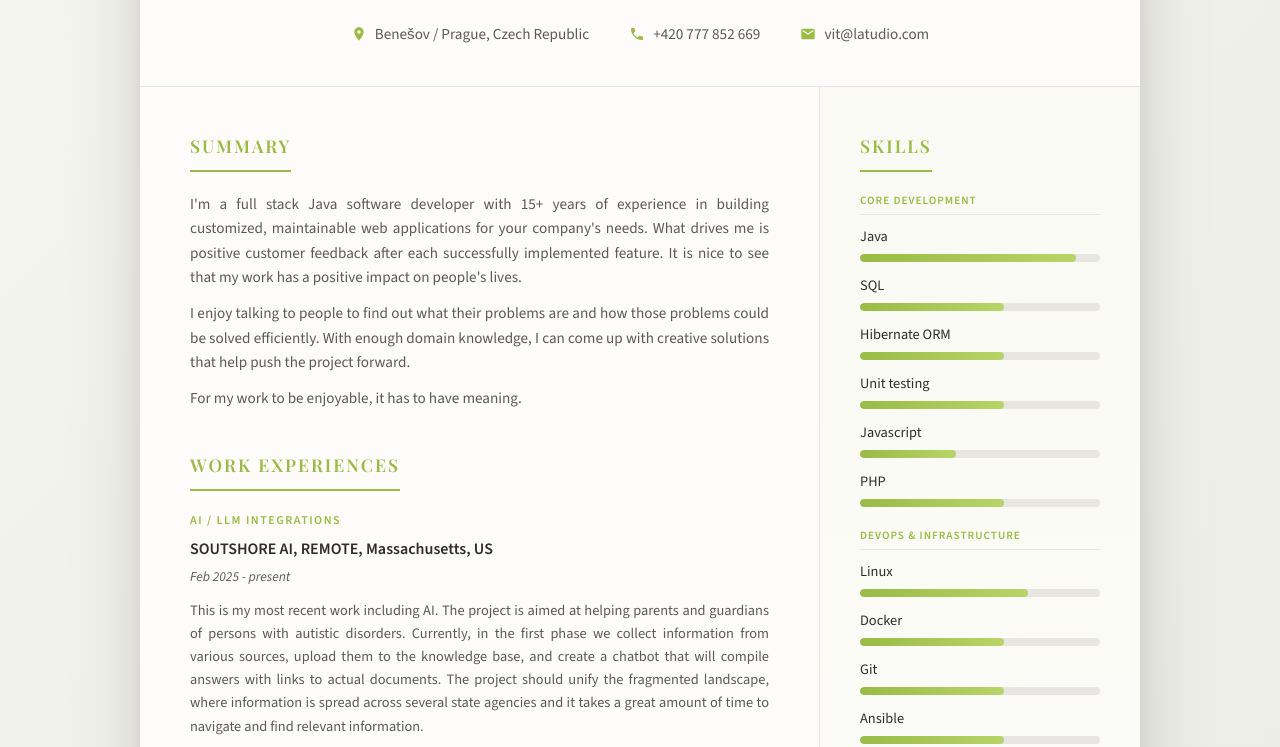
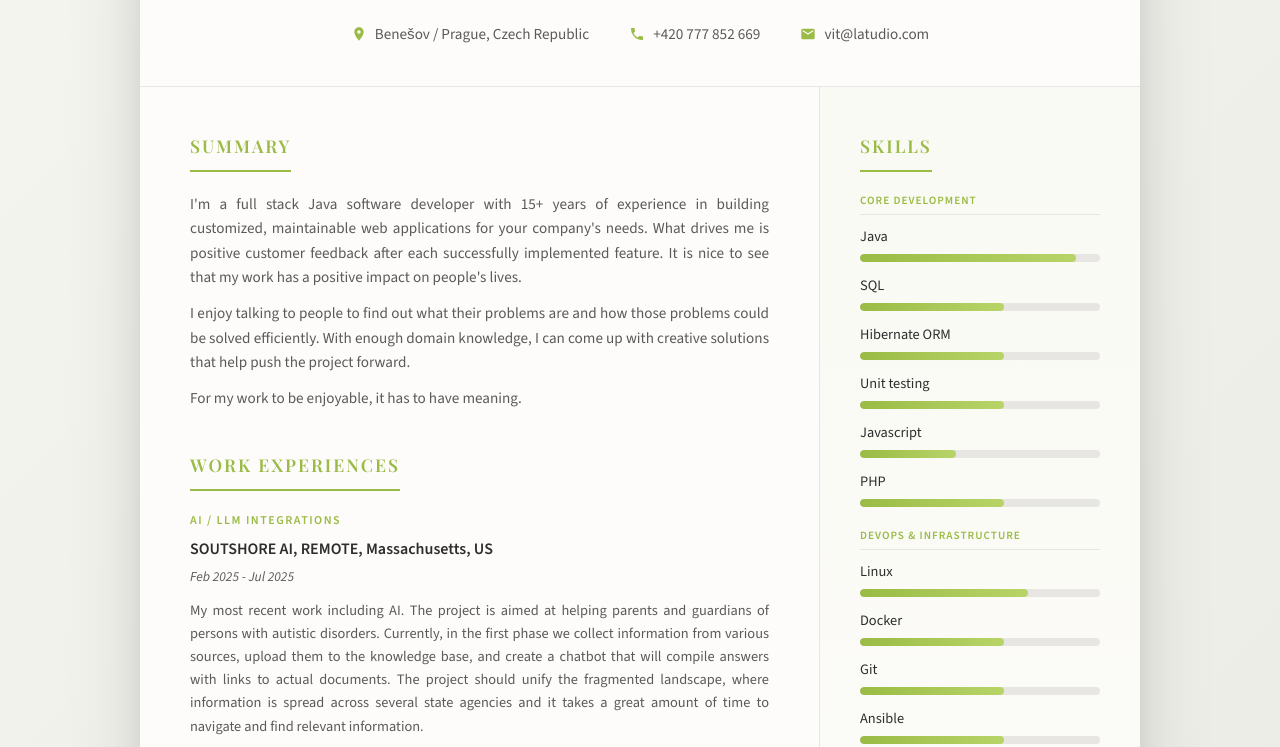
Before and after one commit to vrozkovec/com.latudio.vit, a plain HTML site: page www/index.html in a window 1280 px wide. Shown: the part 205-952 px from the top of the page. Drawn offline with nearby package versions, Linux system fonts and the light colour scheme.

```diff
--- a/www/index.html
+++ b/www/index.html
@@ -474,8 +474,8 @@
                     <div class="experience-item">
                         <div class="experience-category">AI / LLM Integrations</div>
                         <div class="experience-company">SOUTSHORE AI, REMOTE, Massachusetts, US</div>
-                        <div class="experience-date">Feb 2025 - present</div>
-                        <p class="experience-description">This is my most recent work including AI. The project is aimed at helping parents and guardians of persons with autistic disorders. Currently, in the first phase we collect information from various sources, upload them to the knowledge base, and create a chatbot that will compile answers with links to actual documents. The project should unify the fragmented landscape, where information is spread across several state agencies and it takes a great amount of time to navigate and find relevant information.</p>
+                        <div class="experience-date">Feb 2025 - Jul 2025</div>
+                        <p class="experience-description">My most recent work including AI. The project is aimed at helping parents and guardians of persons with autistic disorders. Currently, in the first phase we collect information from various sources, upload them to the knowledge base, and create a chatbot that will compile answers with links to actual documents. The project should unify the fragmented landscape, where information is spread across several state agencies and it takes a great amount of time to navigate and find relevant information.</p>
                     </div>
 
                     <div class="experience-item">
```
